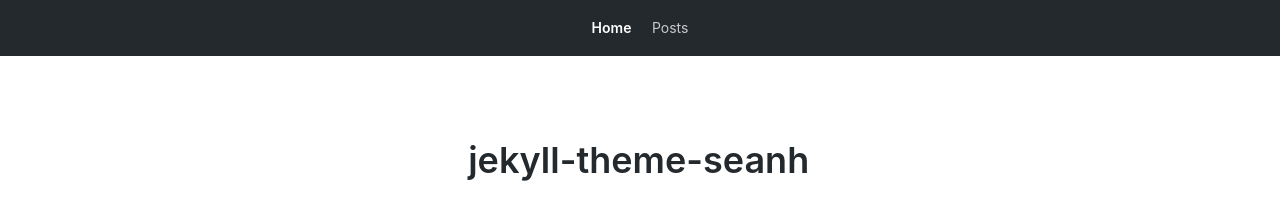
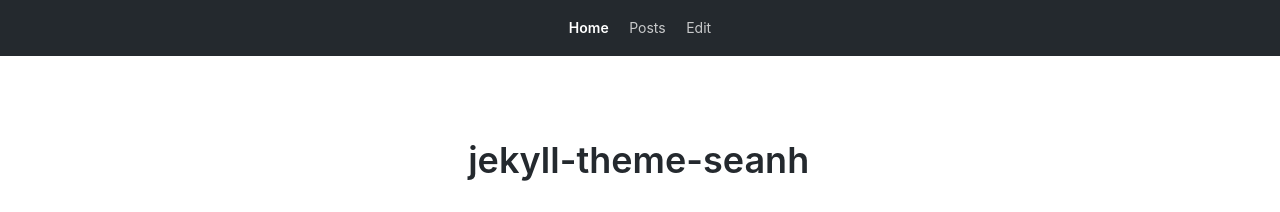
Before and after one commit to seanh/jekyll-theme-oatcake, a Jekyll site: the page built from README.md, in a window 1280 px wide. Shown: the top 212 px of the page. Built offline with Jekyll 4.4.1, drawn with Linux system fonts in a browser that asks for light colours; our own code applies the rules of GitHub Pages for plain Markdown files.

Commit message:
Add edit link

```diff
--- a/_layouts/default.html
+++ b/_layouts/default.html
@@ -21,6 +21,7 @@
               {% endif %}
             </li>
          {% endfor %}
+          <li class="site-header__nav-item"><a class="site-header__nav-link" href="{{ site.github.repository_url }}/edit/master/{{ page.path }}" title="Edit this page on GitHub" name="Edit this page on GitHub" target="_blank">Edit</a></li>
         </ul>
       </nav>
     </header>
```
